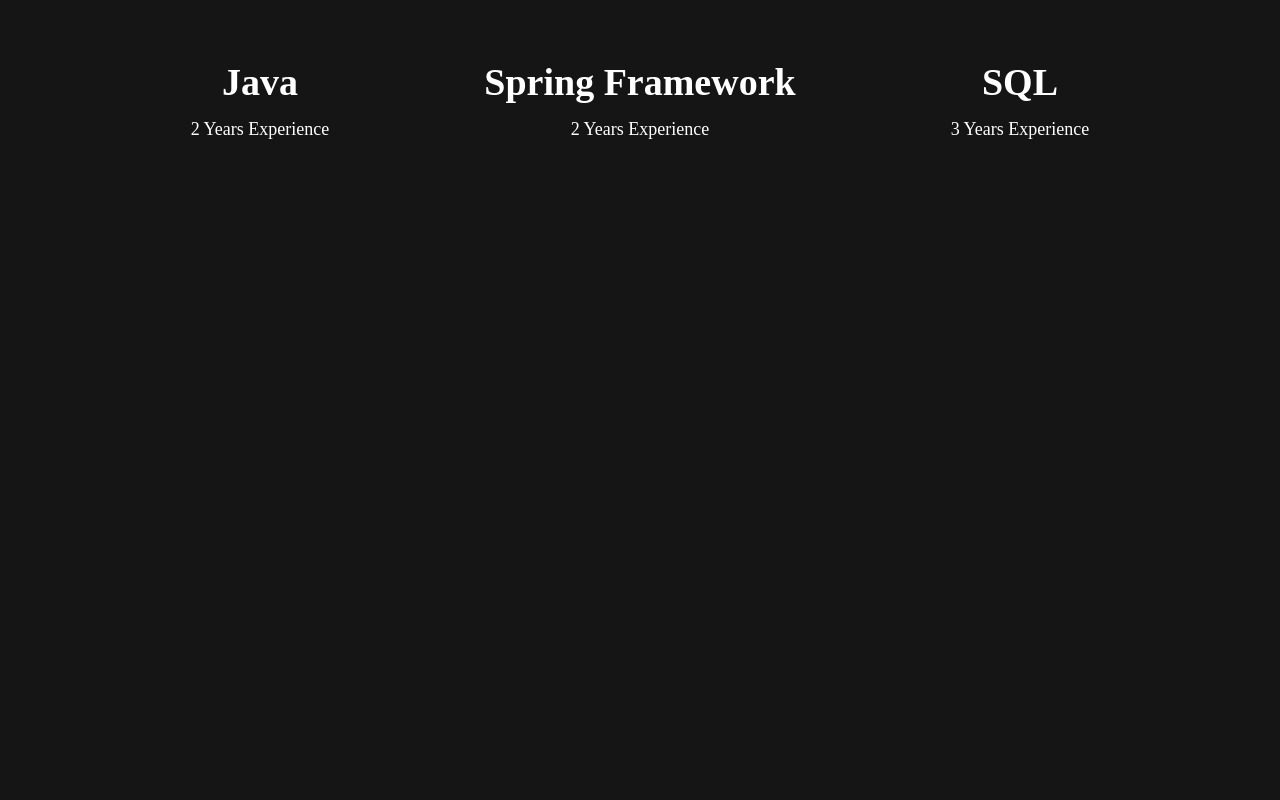
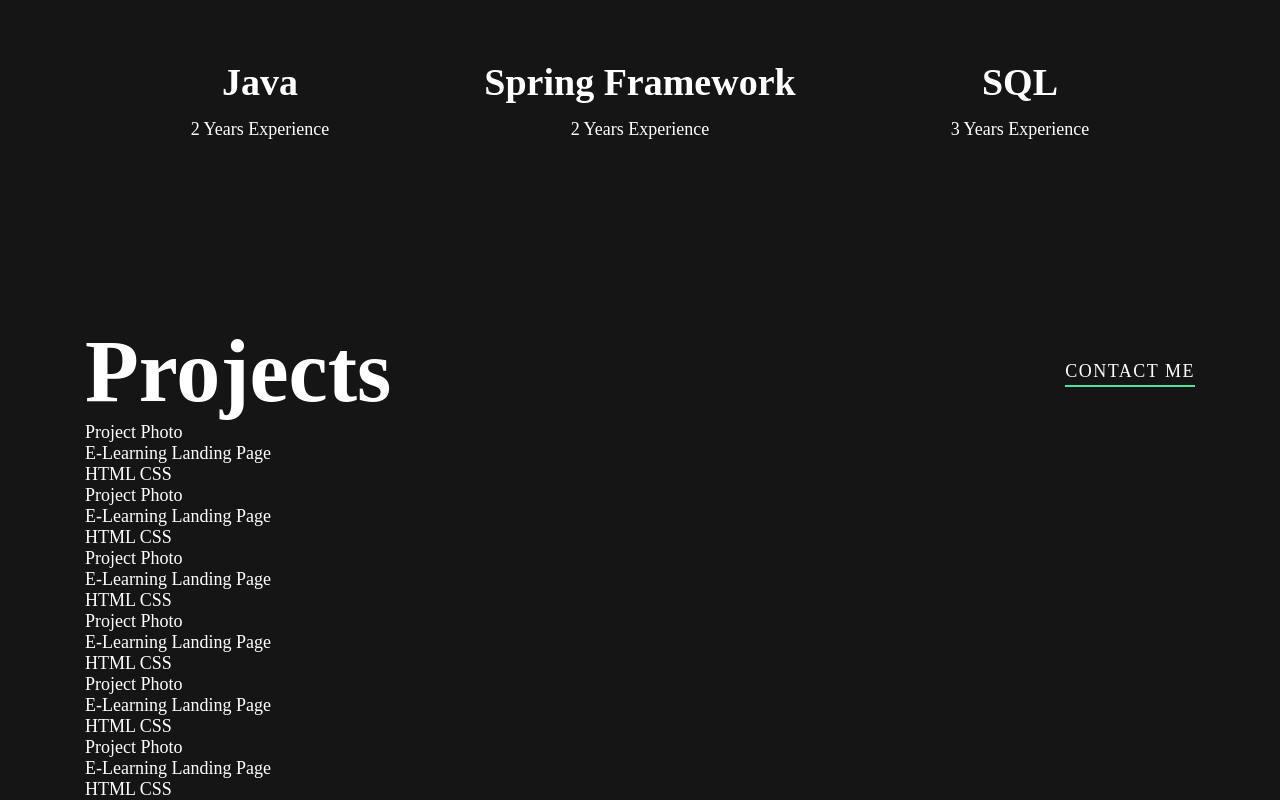
Before and after one commit to oniasfilho/portfolio, a React (Create React App) app: page / in a window 1280 px wide. Shown: the part 1021-1821 px from the top of the page. Before the commit the page ends 1183 px from the top, so only its background shows below. Built offline with nearby package versions, Linux system fonts and the light colour scheme.

Commit message:
starts development of projects section

```diff
--- a/src/App.js
+++ b/src/App.js
@@ -1,5 +1,6 @@
 import './App.scss';
 import Introduction from './components/Introduction';
+import Projects from './components/Projects';
 import Technologies from './components/Technologies';
 
 function App() {
@@ -8,6 +9,7 @@ function App() {
 			<div className="body-wrapper">
 				<Introduction />
 				<Technologies />
+				<Projects />
 			</div>
 		</div>
   );
--- a/src/App.scss
+++ b/src/App.scss
@@ -173,11 +173,41 @@ body {
 
 // TODO: use this when project's filter is implemented
 .skill-wrapper:hover {
-	// color: $green;
+	color: $green;
 }
 
 .skill-name {
 	font-size: $mediumText;
 	font-weight: bold;
-	// cursor: pointer;
+	cursor: pointer;
 }
+
+// 159px until next section
+.projects-wrapper {
+	margin-top: 159px;
+}
+
+.projects-header-section {
+	display: grid;
+	grid-template-columns: 1fr 1fr;
+}
+
+.grid-item {
+	display: flex;
+	align-items: center;
+}
+
+.projects-header-section .grid-item:first-child {
+  justify-content: start;
+}
+
+.projects-header-section .grid-item:last-child {
+  justify-content: end;
+}
+
+.project-secion-title {
+	font-size: $largeText;
+	font-weight: bold;
+}
+
+// project-size: 540 x 400
--- /dev/null
+++ b/src/components/Projects.js
@@ -0,0 +1,50 @@
+import React from 'react'
+
+const Projects = () => {
+	return (
+		<div className='projects-wrapper'>
+			<div className='projects-header-section'>
+				<div className='grid-item'>
+					<p className='project-secion-title'>Projects</p>
+				</div>
+				<div className='grid-item'>
+					<div className='contact-me-button'>
+						<span className='underlined-portion-sm'>contact me</span>
+					</div>
+				</div>
+			</div>
+			<div className='single-project-wrapper'>
+				<div className='project-image-section'>Project Photo</div>
+				<p className='project-title'>E-Learning Landing Page</p>
+				<div className='project-technologies-tags'>HTML CSS</div>
+			</div>
+			<div className='single-project-wrapper'>
+				<div className='project-image-section'>Project Photo</div>
+				<p className='project-title'>E-Learning Landing Page</p>
+				<div className='project-technologies-tags'>HTML CSS</div>
+			</div>
+			<div className='single-project-wrapper'>
+				<div className='project-image-section'>Project Photo</div>
+				<p className='project-title'>E-Learning Landing Page</p>
+				<div className='project-technologies-tags'>HTML CSS</div>
+			</div>
+			<div className='single-project-wrapper'>
+				<div className='project-image-section'>Project Photo</div>
+				<p className='project-title'>E-Learning Landing Page</p>
+				<div className='project-technologies-tags'>HTML CSS</div>
+			</div>
+			<div className='single-project-wrapper'>
+				<div className='project-image-section'>Project Photo</div>
+				<p className='project-title'>E-Learning Landing Page</p>
+				<div className='project-technologies-tags'>HTML CSS</div>
+			</div>
+			<div className='single-project-wrapper'>
+				<div className='project-image-section'>Project Photo</div>
+				<p className='project-title'>E-Learning Landing Page</p>
+				<div className='project-technologies-tags'>HTML CSS</div>
+			</div>
+		</div>
+	);
+}
+
+export default Projects
```
